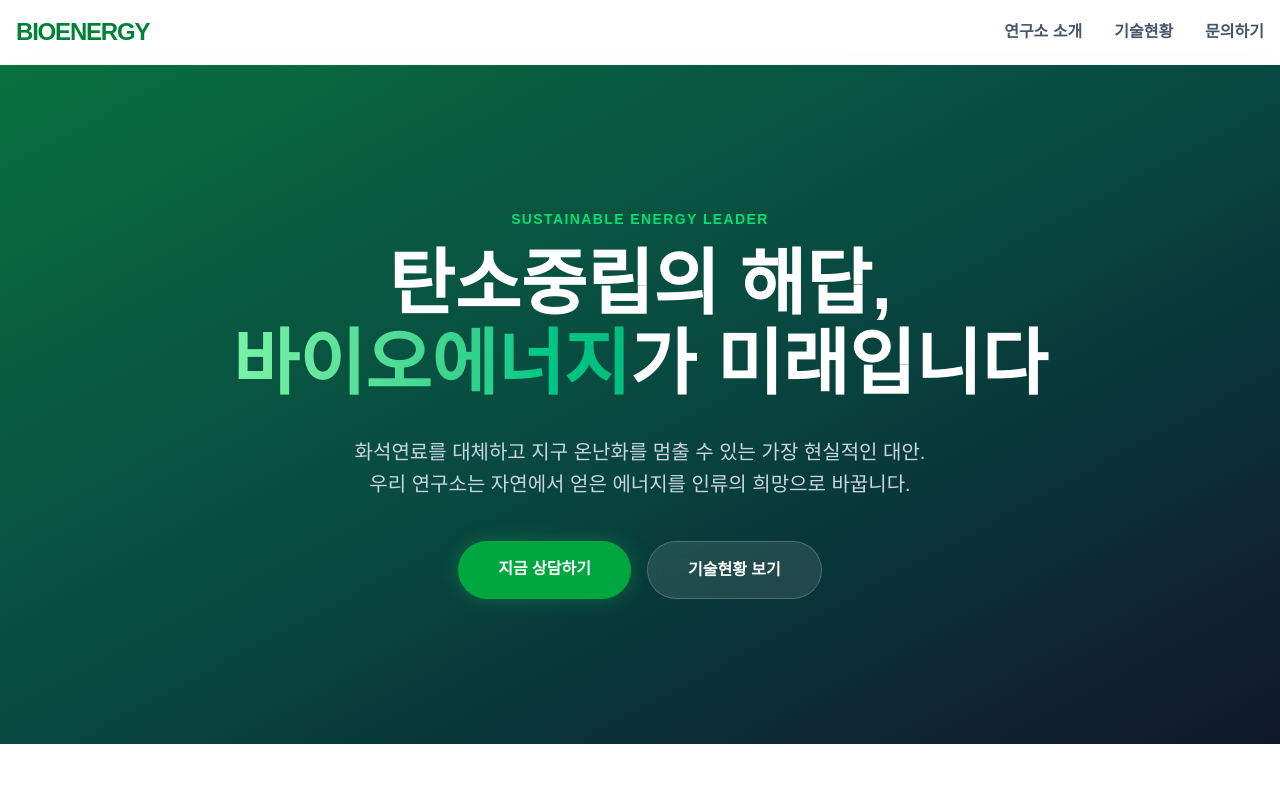
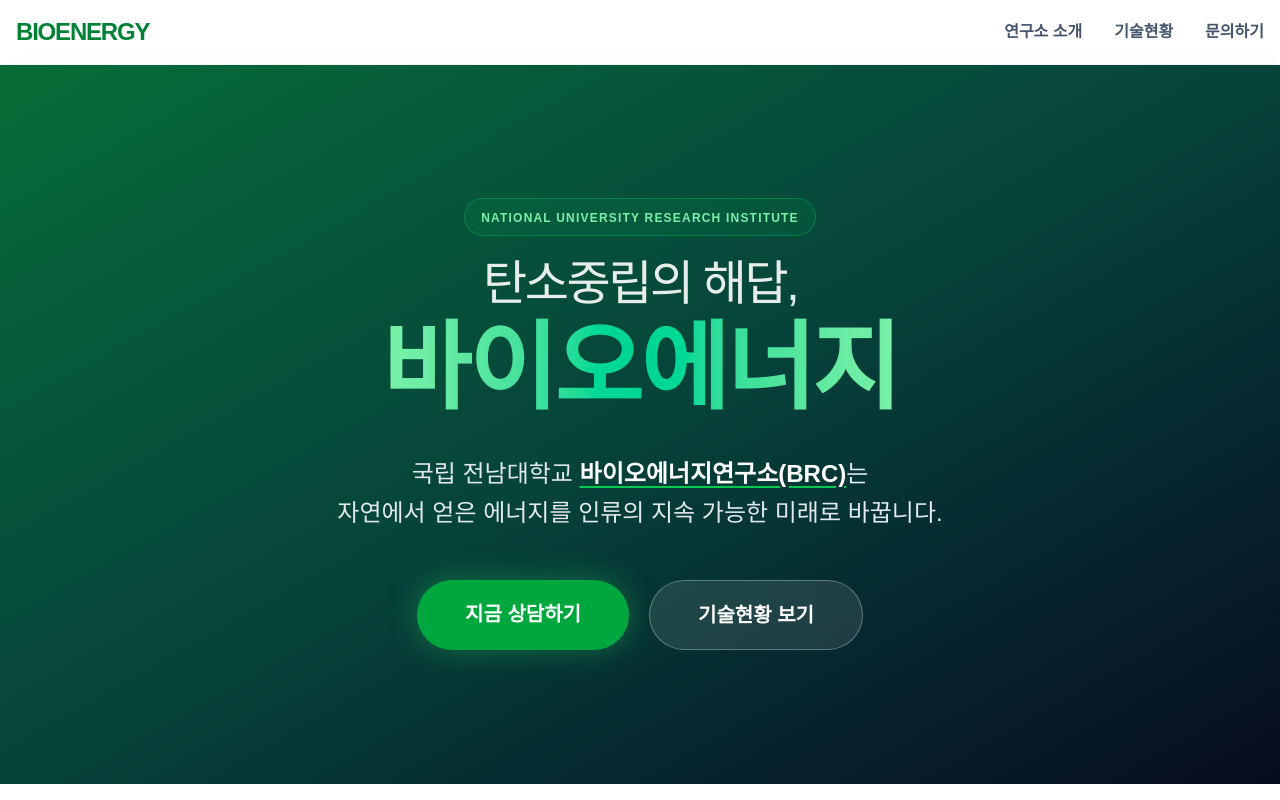
Before and after one commit to cw5444/bioenergy-website, a Next.js app: page / in a window 1280 px wide. Shown: the top 800 px of the page. Built offline with nearby package versions, Linux system fonts and the light colour scheme.

Commit message:
Fix: correct supabase import path in ContactForm & update header/logo layout

```diff
--- a/app/page.tsx
+++ b/app/page.tsx
@@ -1,37 +1,46 @@
+// app/page.tsx
 import Link from "next/link";
 
 export default function Home() {
   return (
     <div>
-      {/* 1. Hero Section: 그라데이션 핵심 */}
-      <section id="intro" className="relative h-[85vh] flex items-center justify-center bg-slate-900 overflow-hidden">
+      {/* 1. Hero Section: 글자 크기 및 신뢰성 문구 강화 */}
+      <section id="intro" className="relative h-[90vh] flex items-center justify-center bg-slate-900 overflow-hidden">
         {/* 그라데이션 오버레이 */}
-        <div className="absolute inset-0 opacity-50 bg-gradient-to-br from-green-500 via-emerald-700 to-slate-900" />
+        <div className="absolute inset-0 opacity-60 bg-gradient-to-br from-green-600 via-emerald-800 to-slate-950" />
 
-        <div className="relative z-10 text-center px-4 max-w-4xl">
-          <h2 className="text-green-400 font-bold mb-4 tracking-widest uppercase text-sm">Sustainable Energy Leader</h2>
-          <h1 className="text-5xl md:text-7xl font-extrabold text-white mb-8 leading-[1.1]">
-            탄소중립의 해답, <br />
-            <span className="text-transparent bg-clip-text bg-gradient-to-r from-green-300 to-emerald-500">
+        <div className="relative z-10 text-center px-4 max-w-5xl">
+          {/* 국립대 공신력 태그 */}
+          <div className="inline-block px-4 py-1.5 mb-6 border border-green-400/30 rounded-full bg-green-500/10 backdrop-blur-sm">
+            <span className="text-green-300 font-bold tracking-widest uppercase text-xs">
+              National University Research Institute
+            </span>
+          </div>
+
+          <h1 className="text-6xl md:text-8xl font-black text-white mb-8 leading-[1.1] tracking-tight">
+            <span className="text-4xl md:text-5xl font-light opacity-90 block mb-2">탄소중립의 해답,</span>
+            <span className="text-transparent bg-clip-text bg-gradient-to-r from-green-300 via-emerald-400 to-green-300">
               바이오에너지
-            </span>가 미래입니다
+            </span>
           </h1>
-          <p className="text-lg md:text-xl text-slate-300 mb-10 leading-relaxed font-light">
-            화석연료를 대체하고 지구 온난화를 멈출 수 있는 가장 현실적인 대안. <br className="hidden md:block" />
-            우리 연구소는 자연에서 얻은 에너지를 인류의 희망으로 바꿉니다.
+
+          <p className="text-xl md:text-2xl text-slate-200 mb-12 leading-relaxed font-normal max-w-3xl mx-auto">
+            국립 전남대학교 <span className="font-bold text-white underline underline-offset-4 decoration-green-500">바이오에너지연구소(BRC)</span>는 <br className="hidden md:block" />
+            자연에서 얻은 에너지를 인류의 지속 가능한 미래로 바꿉니다.
           </p>
-          <div className="flex flex-col sm:flex-row gap-4 justify-center">
-            <Link href="/contact" className="bg-green-600 hover:bg-green-500 text-white px-10 py-4 rounded-full font-xl font-bold transition-all shadow-[0_0_20px_rgba(34,197,94,0.3)]">
+
+          <div className="flex flex-col sm:flex-row gap-5 justify-center">
+            <Link href="/contact" className="bg-green-600 hover:bg-green-500 text-white px-12 py-5 rounded-full text-xl font-bold transition-all shadow-[0_0_30px_rgba(34,197,94,0.4)]">
               지금 상담하기
             </Link>
-            <Link href="#tech" className="bg-white/10 hover:bg-white/20 text-white border border-white/20 backdrop-blur-md px-10 py-4 rounded-full font-xl font-bold transition-all">
+            <Link href="#tech" className="bg-white/10 hover:bg-white/20 text-white border border-white/30 backdrop-blur-md px-12 py-5 rounded-full text-xl font-bold transition-all">
               기술현황 보기
             </Link>
           </div>
         </div>
       </section>
 
-      {/* 2. Tech Section */}
+      {/* 2. Tech Section (변동 없음) */}
       <section id="tech" className="py-24 bg-white">
         <div className="max-w-7xl mx-auto px-4">
           <div className="text-center mb-16">
--- a/components/Header.tsx
+++ b/components/Header.tsx
@@ -5,29 +5,41 @@ import Link from "next/link";
 
 export default function Header() {
   return (
-    <header className="bg-bio-dark text-white py-4">
-      <nav className="container mx-auto flex justify-between items-center">
-        <Link href="/" className="text-2xl font-bold">
-          바이오에너지연구소
+    <header className="bg-bio-dark text-white py-4 sticky top-0 z-50 shadow-lg">
+      <nav className="container mx-auto px-4 flex justify-between items-center">
+        {/* 로고 & 명칭 영역 */}
+        <Link href="/" className="flex items-center gap-3 group">
+          {/* 전남대학교 공식 로고 이미지 */}
+          ![JNU Logo](https://www.jnu.ac.kr/Common/Images/jnu_ui_symbol.png)
+          <div className="flex flex-col">
+            <span className="text-2xl font-black tracking-tighter leading-none group-hover:text-bio-green transition-colors">
+              Celltebah
+            </span>
+            <span className="text-[10px] text-slate-400 font-medium uppercase tracking-wider">
+              Bioenergy Research Center (BRC)
+            </span>
+          </div>
         </Link>
-        <ul className="flex space-x-6">
+
+        {/* 메뉴 영역 */}
+        <ul className="hidden md:flex space-x-8 font-medium">
           <li>
-            <Link href="/about" className="hover:text-bio-green">
+            <Link href="/about" className="hover:text-bio-green transition-colors">
               연구소 소개
             </Link>
           </li>
           <li>
-            <Link href="/technology" className="hover:text-bio-green">
+            <Link href="/technology" className="hover:text-bio-green transition-colors">
               기술·제품
             </Link>
           </li>
           <li>
-            <Link href="/projects" className="hover:text-bio-green">
+            <Link href="/projects" className="hover:text-bio-green transition-colors">
               연구 현황
             </Link>
           </li>
           <li>
-            <Link href="/contact" className="hover:text-bio-green">
+            <Link href="/contact" className="hover:text-bio-green transition-colors">
               문의
             </Link>
           </li>
```
Also changed, not shown: public/images/jnu-logo.svg (added).
